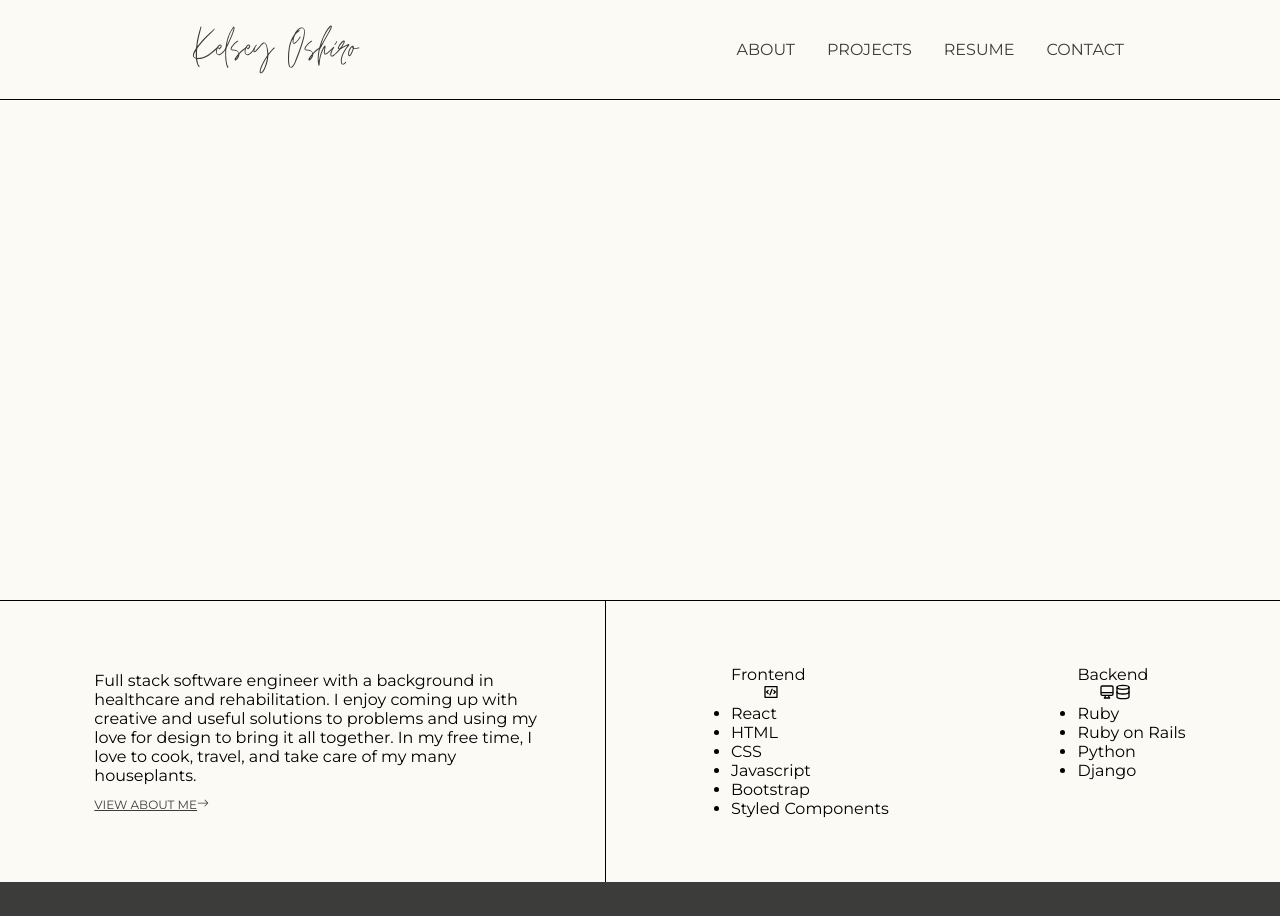
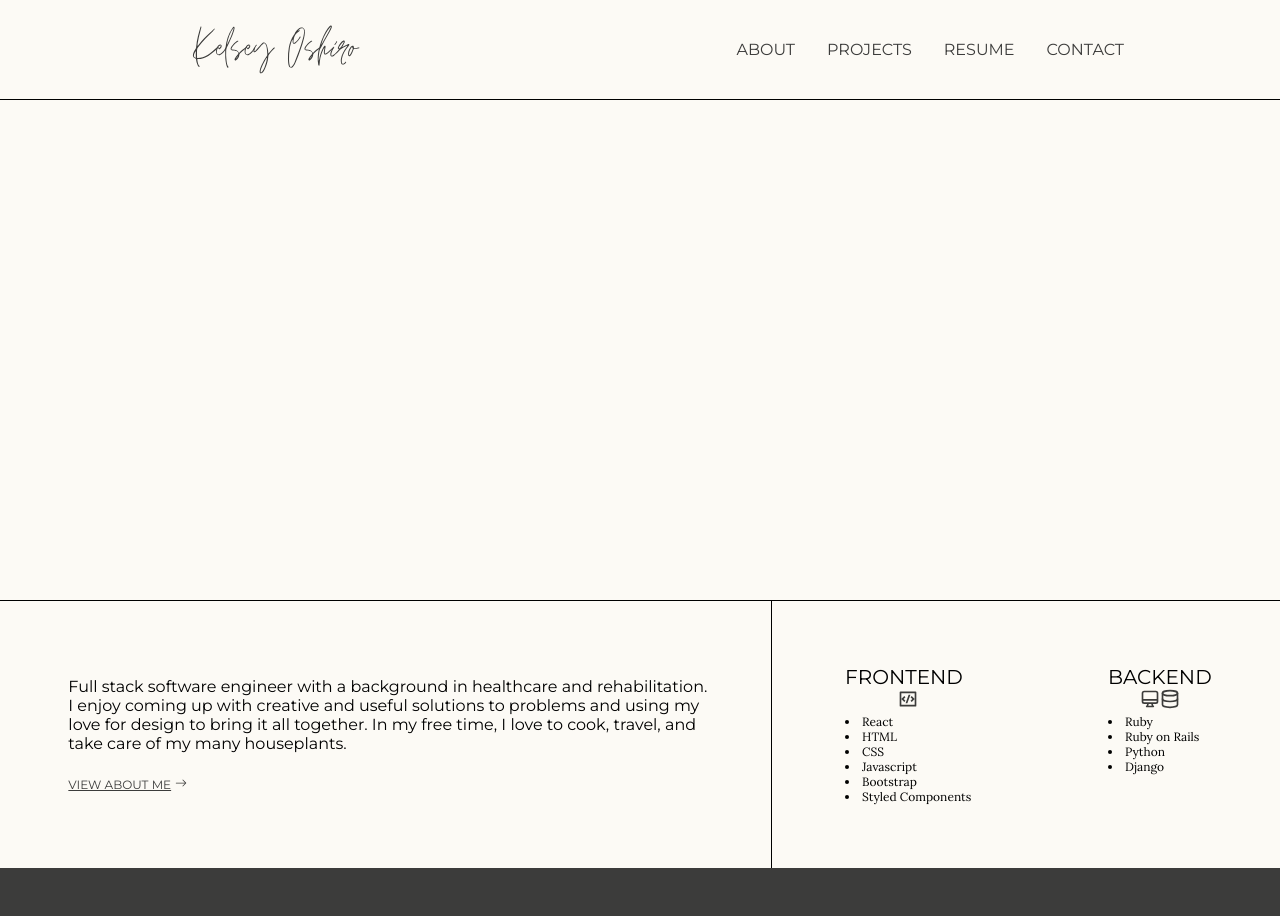
Before and after one commit to kelseymosh/portfolio-site, a React (Create React App) app: page / in a window 1280 px wide. Shown: the top 916 px of the page. Built offline with nearby package versions, Linux system fonts and the light colour scheme.

Commit message:
about styling

```diff
--- a/src/App.css
+++ b/src/App.css
@@ -1,6 +1,6 @@
 @import url('https://fonts.googleapis.com/css2?family=Montserrat&display=swap');
-@import url('https://fonts.googleapis.com/css2?family=Noto+Serif+JP:wght@300&display=swap');
 @import url('https://fonts.googleapis.com/css2?family=Merriweather&display=swap');
+@import url('https://fonts.googleapis.com/css2?family=Lora&display=swap');
 
 * {
     font-family: 'Montserrat', sans-serif;
--- a/src/components/AboutSection/AboutElements.js
+++ b/src/components/AboutSection/AboutElements.js
@@ -16,47 +16,45 @@ export const AboutMe = styled.div`
     display: flex;
     align-items: center;
     flex-wrap: wrap;
+    justify-content: space-between;
     border-right: 1px solid #000;
-    width: 45%;
+    width: 60%;
     padding: 5%;
 `
 
 export const AboutLink = styled(Link)`
     font-size: 12px;
-    color: #3c3c3b !important;
+    color: #3c3c3b;
 `
 
 export const LanguagesWrapper = styled.div`
     display: flex;
-    justify-content: space-around;
+    flex-direction: column;
     padding: 5%;
+    font-size: 20px;
 `
 export const IconWrapper = styled.div`
-    margin-left: 20%;
+    text-align: center;
 `
 
 export const FrontendIcon = styled(RiCodeBoxLine)`
-
+    color: #3c3c3b;
 `
 
 export const BackendIcon = styled(HiOutlineDesktopComputer)`
-
+    color: #3c3c3b;
 `
 
 export const DatabaseIcon = styled(FiDatabase)`
-
+    color: #3c3c3b;
 `
 
 export const Arrow = styled(BsArrowRight)`
-
+    color: #3c3c3b;
+    width: 20px;
 `
 
-export const LanguagesFrontend = styled.ul`
-    display: flex;
-    flex-direction: column;
+export const Language = styled.li`
+    font-family: 'Lora', serif;
+    font-size: 12px !important;
 `
-
-export const LanguagesBackend = styled.ul`
-    display: flex;
-    flex-direction: column;
-`
--- a/src/components/AboutSection/index.js
+++ b/src/components/AboutSection/index.js
@@ -9,8 +9,7 @@ import {
     FrontendIcon,
     BackendIcon,
     DatabaseIcon,
-    LanguagesFrontend,
-    LanguagesBackend,
+    Language,
 } from './AboutElements'
 
 const AboutSection = () => {
@@ -21,26 +20,22 @@ const AboutSection = () => {
             <AboutLink to="/about">VIEW ABOUT ME<Arrow/></AboutLink>
             </AboutMe>
             <LanguagesWrapper>
-                <LanguagesFrontend>
-                    Frontend
+                FRONTEND
                     <IconWrapper><FrontendIcon/></IconWrapper>
-                    <li>React</li>
-                    <li>HTML</li>
-                    <li>CSS</li>
-                    <li>Javascript</li>
-                    <li>Bootstrap</li>
-                    <li>Styled Components</li>
-                </LanguagesFrontend>
+                    <Language>React</Language>
+                    <Language>HTML</Language>
+                    <Language>CSS</Language>
+                    <Language>Javascript</Language>
+                    <Language>Bootstrap</Language>
+                    <Language>Styled Components</Language>
             </LanguagesWrapper>
             <LanguagesWrapper>
-                <LanguagesBackend>
-                    Backend
+                BACKEND
                     <IconWrapper><BackendIcon/><DatabaseIcon/></IconWrapper>
-                    <li>Ruby</li>
-                    <li>Ruby on Rails</li>
-                    <li>Python</li>
-                    <li>Django</li>
-                </LanguagesBackend>
+                    <Language>Ruby</Language>
+                    <Language>Ruby on Rails</Language>
+                    <Language>Python</Language>
+                    <Language>Django</Language>
             </LanguagesWrapper>
         </AboutContainer>
     )
--- a/src/components/Footer/FooterElements.js
+++ b/src/components/Footer/FooterElements.js
@@ -52,10 +52,10 @@ export const ContactWrapper = styled.div`
 export const ContactTitle = styled.div`
     color: #fff;
     font-size: 20px;
-    font-family: 'Merriweather', serif;
 `
 
 export const ContactInfo = styled.div`
     color: #fff;
     font-size: 12px;
+    font-family: 'Lora', serif;
 `
--- a/src/components/Footer/index.js
+++ b/src/components/Footer/index.js
@@ -26,7 +26,7 @@ const Footer = () => {
                 </IconLink>
                 </IconWrapper>
                 <ContactWrapper>
-                    <ContactTitle>Contact</ContactTitle>
+                    <ContactTitle>CONTACT</ContactTitle>
                     <ContactInfo>kelsocodes@gmail.com</ContactInfo>
                     <ContactInfo>970-672-7601</ContactInfo>
                 </ContactWrapper>
```
Also changed, not shown: 1 other file (tests, documents, lock files or other folders).
